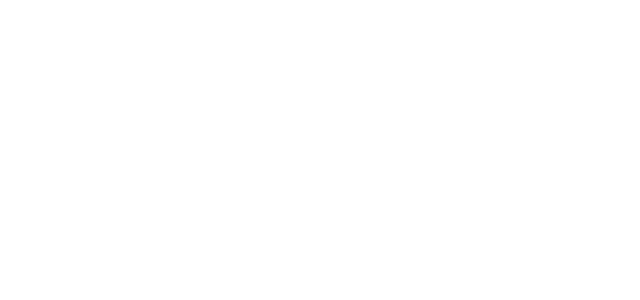
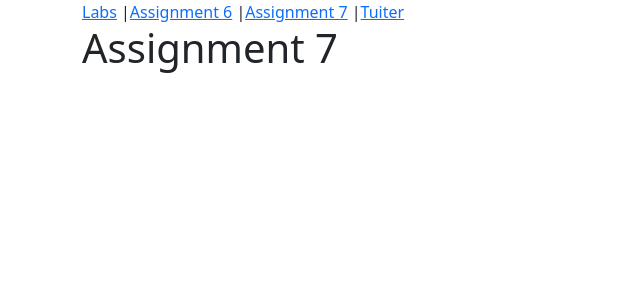
Before and after one commit to xinyu-hou/tuiter-react-web-app, a React (Create React App) app: page /a7 in a window 1280 px wide. Before the commit this address had no page. Shown: the top 300 px of the page, without its empty margins (0-640 px from the left). Built offline with nearby package versions, Linux system fonts and the light colour scheme.

Commit message:
a7 Branch Created

```diff
--- a/package.json
+++ b/package.json
@@ -6,6 +6,7 @@
     "@fortawesome/fontawesome-svg-core": "^6.3.0",
     "@fortawesome/free-solid-svg-icons": "^6.3.0",
     "@fortawesome/react-fontawesome": "^0.2.0",
+    "@reduxjs/toolkit": "^1.9.3",
     "@testing-library/jest-dom": "^5.16.5",
     "@testing-library/react": "^13.4.0",
     "@testing-library/user-event": "^13.5.0",
@@ -13,9 +14,11 @@
     "bootstrap-icons": "^1.10.3",
     "react": "^18.2.0",
     "react-dom": "^18.2.0",
+    "react-redux": "^8.0.5",
     "react-router": "^6.8.1",
     "react-router-dom": "^6.8.1",
     "react-scripts": "5.0.1",
+    "redux": "^4.2.1",
     "web-vitals": "^2.1.4"
   },
   "scripts": {
--- a/src/App.js
+++ b/src/App.js
@@ -9,7 +9,7 @@
         <BrowserRouter>
             <div className="container">
                 <Routes>
-                    <Route index
+                    <Route path="/*"
                            element={<Labs/>}/>
                     <Route path="/hello"
                            element={<HelloWorld/>}/>
--- /dev/null
+++ b/src/labs/a7/index.js
@@ -0,0 +1,10 @@
+import React from "react";
+
+const Assignment7 = () => {
+    return(
+        <>
+            <h1>Assignment 7</h1>
+        </>
+    );
+};
+export default Assignment7;
--- a/src/labs/index.js
+++ b/src/labs/index.js
@@ -1,11 +1,18 @@
+import {Routes, Route} from "react-router";
+import Nav from "../nav";
 import Assignment6 from "./a6";
-import Nav from "../nav";
+import Assignment7 from "./a7";
 
 function Labs() {
     return(
         <div>
             <Nav/>
-            <Assignment6/>
+            <Routes>
+                <Route index
+                       element={<Assignment6/>}/>
+                <Route path="a7"
+                       element={<Assignment7/>}/>
+            </Routes>
         </div>
     );
 }
--- a/src/nav.js
+++ b/src/nav.js
@@ -4,7 +4,8 @@
     return (
         <div>
             <Link to="/">Labs</Link> |
-            <Link to="/hello">Hello</Link> |
+            <Link to="/">Assignment 6</Link> |
+            <Link to="/a7">Assignment 7</Link> |
             <Link to="/tuiter">Tuiter</Link>
         </div>
     )
```
Also changed, not shown: 1 other file (tests, documents, lock files or other folders).
